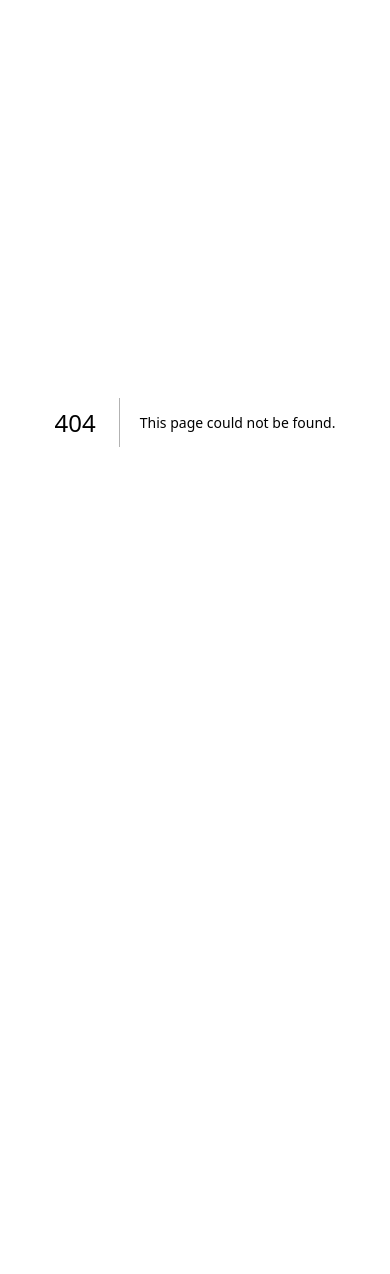
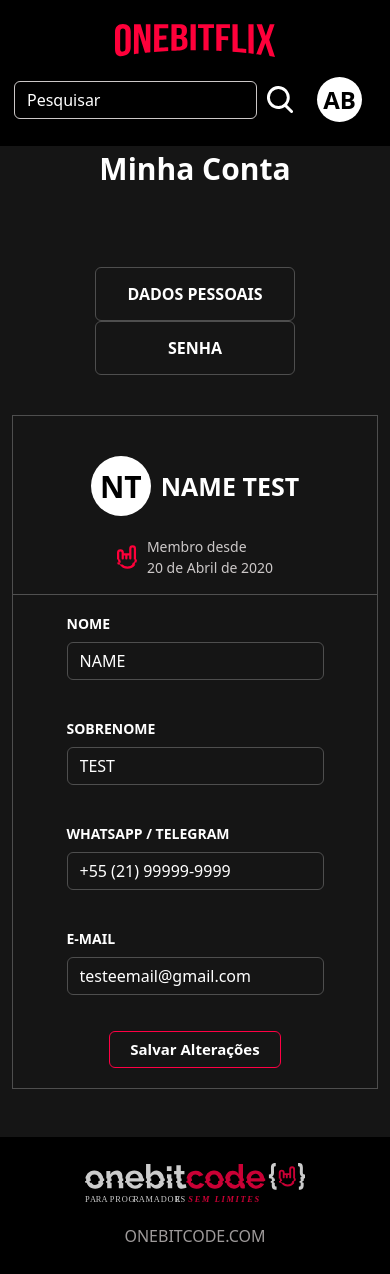
Before and after one commit to leonnysantos/OneBitFlixFrontEnd, a Next.js app: page /profile in a window 390 px wide. Before the commit this address had no page. Before the commit the page ends 844 px from the top, so only its background shows below. Built offline with nearby package versions, Linux system fonts and the light colour scheme.

Commit message:
Criação dos elementos da página de informações do usuário, seu estilo e responsividade

```diff
--- a/pages/home.tsx
+++ b/pages/home.tsx
@@ -10,7 +10,7 @@
     return (
         <>
             <Head>
-                <title>Onebitflix - Home</title>
+                <title>OneBitFlix - Home</title>
                 <link rel="shortcut icon" href="/favicon.svg" type="image/x-icon" />
             </Head>
             <main>
--- /dev/null
+++ b/pages/profile.tsx
@@ -0,0 +1,43 @@
+import Head from "next/head";
+import styles from "../styles/profile.module.scss";
+import UserForm from "@/components/profile/user";
+import HeaderAuth from "@/components/common/headerAuth";
+import { Button, Col, Container, Row } from "reactstrap";
+import Footer from "@/components/common/footer";
+
+const UserInfo = function () {
+    return (
+        <>
+            <Head>
+                <title>OneBitFlix - Meus Dados</title>
+                <link rel="shortcut icon" href="/favicon.svg" type="image/x-icon" />
+            </Head>
+            <main>
+                <div className={styles.header}>
+                    <HeaderAuth />
+                </div>
+                <Container calssName="py-5">
+                    <p className={styles.title}>Minha Conta</p>
+                    <Row className="pt-3 pb-5">
+                        <Col md={4} className={styles.btnColumn}>
+                            <Button outline className={styles.renderFormBtn}>
+                                DADOS PESSOAIS
+                            </Button>
+                            <Button outline className={styles.renderFormBtn}>
+                                SENHA
+                            </Button>
+                        </Col>
+                        <Col md>
+                            <UserForm />
+                        </Col>
+                    </Row>
+                </Container>
+                <div className={styles.footer}>
+                    <Footer />
+                </div>
+            </main>
+        </>
+    );
+};
+
+export default UserInfo
--- /dev/null
+++ b/src/components/profile/user/index.tsx
@@ -0,0 +1,90 @@
+import { Button, Form, FormGroup, Input, Label } from "reactstrap"
+import styles from "../../../../styles/profile.module.scss"
+
+const UserForm = function () {
+    return (
+        <>
+            <Form className={styles.form}>
+                <div className={styles.formName}>
+                    <p className={styles.nameAbbreviation}>NT</p>
+                    <p className={styles.userName}>NAME TEST</p>
+                </div>
+                <div className={styles.memberTime}>
+                    <img src="/profile/iconUserAccount.svg" alt="iconProfile" className={styles.memberTimeImg} />
+                    <p className={styles.memberTimeText}>
+                        Membro desde <br /> 20 de Abril de 2020
+                    </p>
+                </div>
+                <hr />
+                <div className={styles.inputFlexDiv}>
+                    <FormGroup>
+                        <Label className={styles.label} for="firstName">
+                            NOME
+                        </Label>
+                        <Input
+                            name="firstName"
+                            type="text"
+                            id="firstName"
+                            placeholder="Qual o seu primeiro nome?"
+                            required
+                            maxLength={20}
+                            className={styles.inputFlex}
+                            value={"Name"}
+                        />
+                    </FormGroup>
+                    <FormGroup>
+                        <Label className={styles.label} for="lastName">
+                            SOBRENOME
+                        </Label>
+                        <Input
+                            name="lastName"
+                            type="text"
+                            id="lastName"
+                            placeholder="Qual o seu último nome?"
+                            required
+                            maxLength={20}
+                            className={styles.inputFlex}
+                            value={"Test"}
+                        />
+                    </FormGroup>
+                </div>
+                <div className={styles.inputNormalDiv}>
+                    <FormGroup>
+                        <Label className={styles.label} for="phone">
+                            WHATSAPP / TELEGRAM
+                        </Label>
+                        <Input
+                            name="phone"
+                            type="tel"
+                            id="phone"
+                            placeholder="(xx) 9xxxx-xxxx"
+                            required
+                            className={styles.input}
+                            value={"+55 (21) 99999-9999"}
+                        />
+                    </FormGroup>
+                    <FormGroup>
+                        <Label className={styles.label} for="email">
+                            E-MAIL
+                        </Label>
+                        <Input
+                            name="email"
+                            type="email"
+                            id="email"
+                            placeholder="Coloque o seu email"
+                            required
+                            className={styles.input}
+                            value={"testeemail@gmail.com"}
+                        />
+                    </FormGroup>
+
+                    <Button className={styles.formBtn} outline type="submit">
+                        Salvar Alterações
+                    </Button>
+                </div>
+            </Form>
+        </>
+    )
+}
+
+export default UserForm
--- /dev/null
+++ b/styles/profile.module.scss
@@ -0,0 +1,191 @@
+@import "./colors.module.scss";
+
+.header {
+    background-color: black;
+}
+
+.form {
+    border: 1px solid $darkGray;
+    padding: 20px 0px;
+    max-width: 100%;
+}
+
+.formName {
+    display: flex;
+    align-items: center;
+    justify-content: center;
+    gap: 10px;
+    width: 80%;
+    margin: 20px auto;
+    text-transform: uppercase;
+}
+
+.nameAbbreviation {
+    font-size: 40px;
+    font-weight: bold;
+    min-width: 70px;
+    min-height: 70px;
+    border-radius: 50%;
+    background-color: white;
+    color: black;
+    display: flex;
+    align-items: center;
+    justify-content: center;
+}
+
+.userName {
+    font-size: 30px;
+    font-weight: bold;
+    word-break: break-all;
+}
+
+.memberTime {
+    display: flex;
+    justify-content: center;
+    gap: 10px;
+}
+
+.memberTimeImg {
+    width: 20px;
+}
+
+.memberTimeText {
+    font-size: 14px;
+    color: $lightGray;
+}
+
+.label {
+    font-size: 14px;
+    font-weight: bold;
+}
+
+.inputFlexDiv {
+    display: flex;
+    flex-wrap: wrap;
+    justify-content: center;
+    gap: 50px;
+}
+
+.inputFlex {
+    width: 250px;
+    background-color: transparent;
+    border: 1px solid $darkGray;
+    color: white;
+    transition: 0.3s;
+    text-transform: uppercase;
+
+    &::placeholder {
+        color: $lightGray;
+    }
+
+    &:focus {
+        box-shadow: none;
+        border-color: $lightRed;
+        background-color: transparent;
+        color: white;
+    }
+}
+
+.inputNormalDiv {
+    display: flex;
+    flex-direction: column;
+    align-items: center;
+    margin-top: 20px;
+    gap: 20px;
+}
+
+.input {
+    @extend .inputFlex;
+    text-transform: lowercase;
+    width: 550px;
+}
+
+.formBtn {
+    border-color: $lightRed;
+    text-align: center;
+    color: white;
+    font-weight: bold;
+    font-size: 15px;
+    padding: 6px 20px;
+    transition: 0.4s;
+
+    &:hover {
+        border-color: $darkRed;
+        background-color: transparent;
+        color: $lightGray;
+    }
+
+    &:focus {
+        box-shadow: none;
+        outline: none;
+    }
+}
+
+.title {
+    font-size: 45px;
+    font-weight: bold;
+    padding: 0px 0px 50px 0px;
+}
+
+.renderFormBtn {
+    display: block;
+    width: 200px;
+    border: 1px solid $darkGray;
+    background-color: transparent;
+    font-weight: bold;
+    margin: 0 auto;
+    padding: 14px 0;
+    color: white;
+
+    &:hover {
+        background-color: transparent;
+        border-color: $lightRed;
+        color: $lightGray;
+    }
+}
+
+.footer {
+    background-color: black;
+}
+
+@media (max-width: 991px) {
+    .title {
+        text-align: center;
+    }
+
+    .btnColumn {
+        width: 100%;
+        margin-bottom: 40px;
+    }
+}
+
+@media (max-width: 767px) {
+    .inputFlexDiv {
+        gap: 20px;
+    }
+
+    .inputFlex {
+        width: 400px;
+    }
+}
+
+@media (max-width: 460px) {
+    .title {
+        font-size: 30px;
+        margin-bottom: 10px;
+    }
+
+    .inputFlex {
+        width: 100%;
+    }
+
+    .nameAbbreviation {
+        font-size: 30px;
+        min-width: 60px;
+        min-height: 60px;
+    }
+
+    .userName {
+        font-size: 25px;
+    }
+}
```
